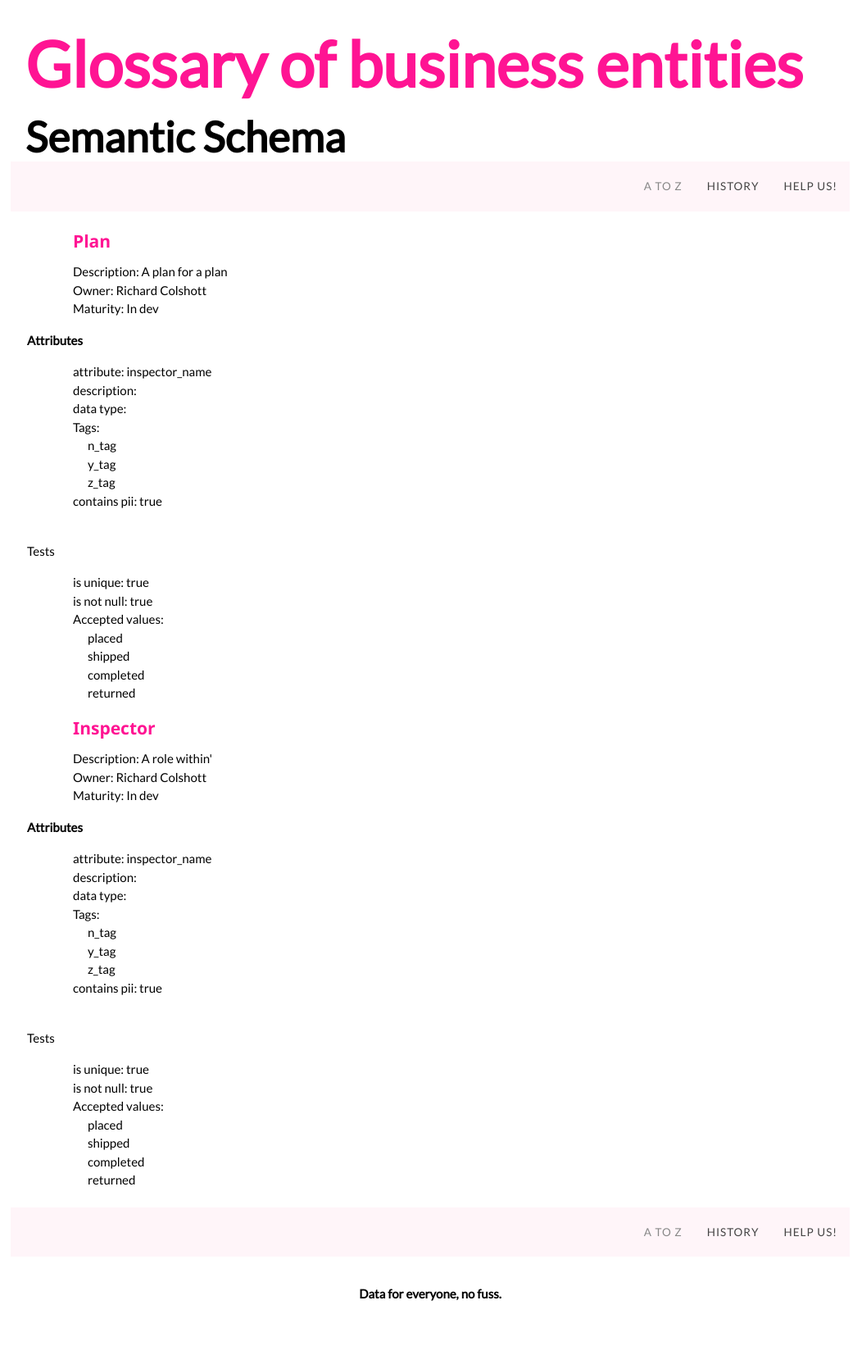
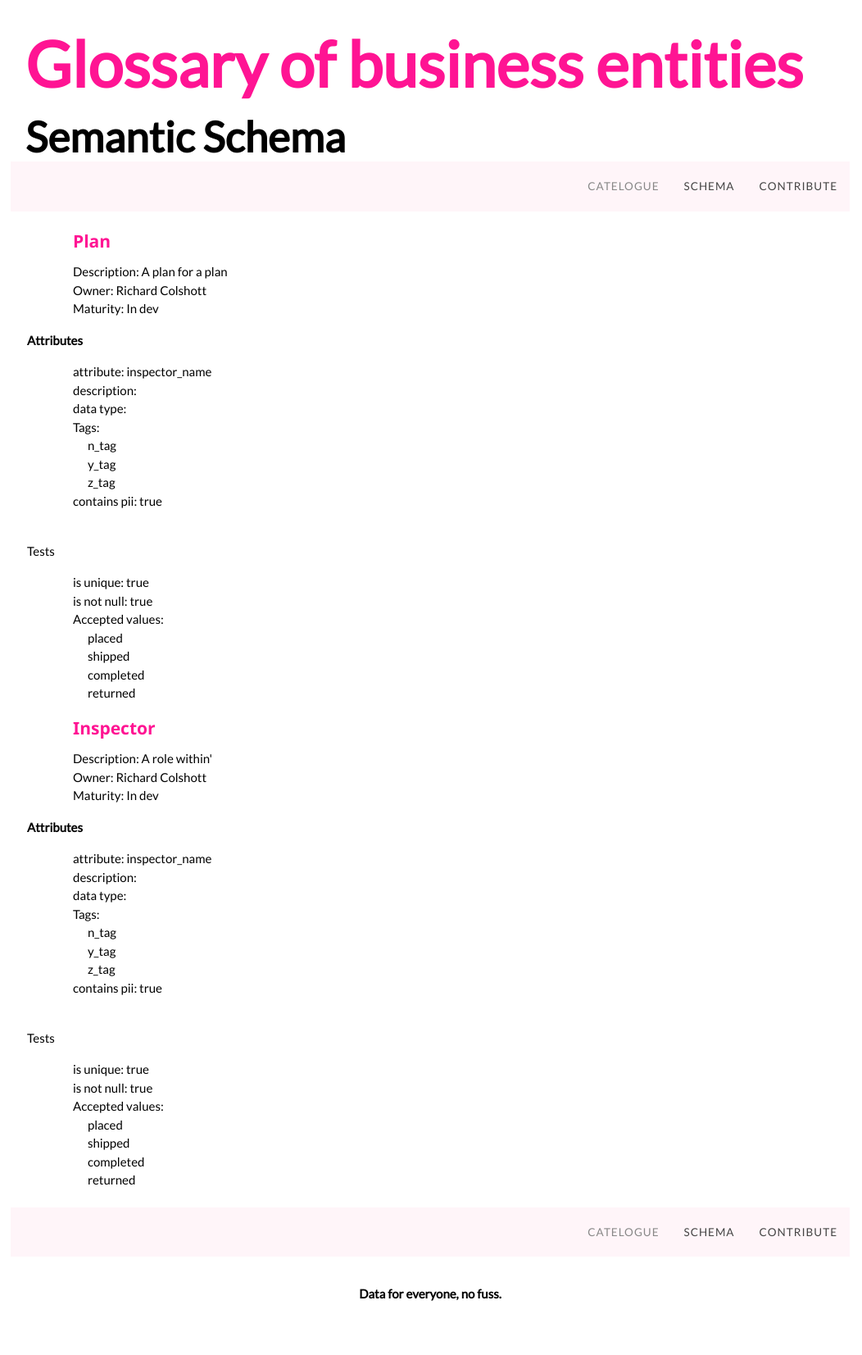
Before and after one commit to KCWADSWORTH/semantic_schema_wiki, a Jekyll site: the page built from index.html, in a window 1280 px wide. Shown: the whole page at 82% size, without its empty margins (115-1167 px from the left). Built offline with Jekyll 4.4.1, drawn with Linux system fonts in a browser that asks for light colours.

Commit message:
Update navigation.yml

```diff
--- a/_data/navigation.yml
+++ b/_data/navigation.yml
@@ -1,6 +1,6 @@
-- name: A to Z
+- name: Catelogue
   link: /
-- name: History
-  link: /vision/
-- name: Help us!
+- name: Schema
+  link: /schema/
+- name: Contribute
   link: /contribute/
```
